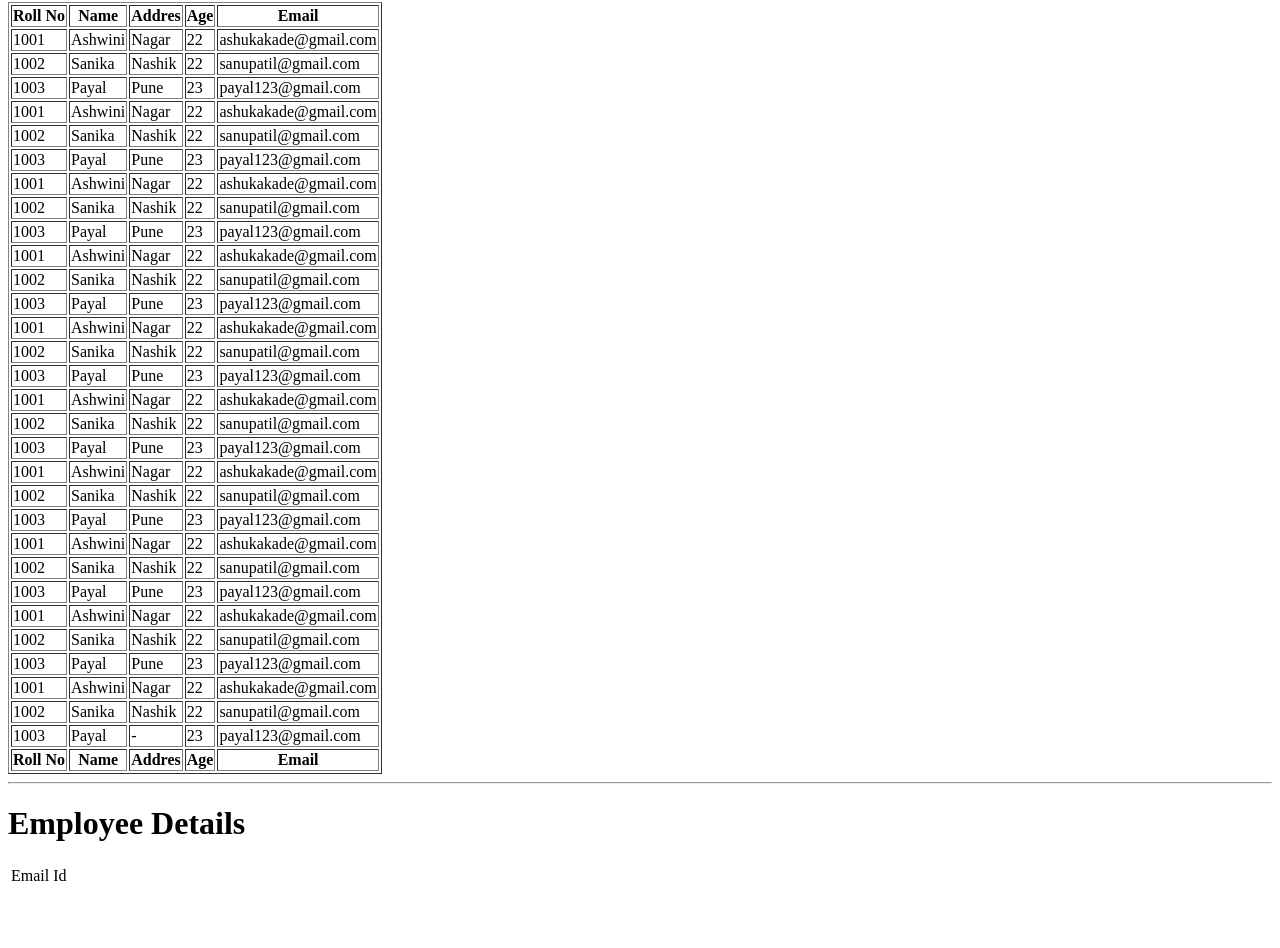
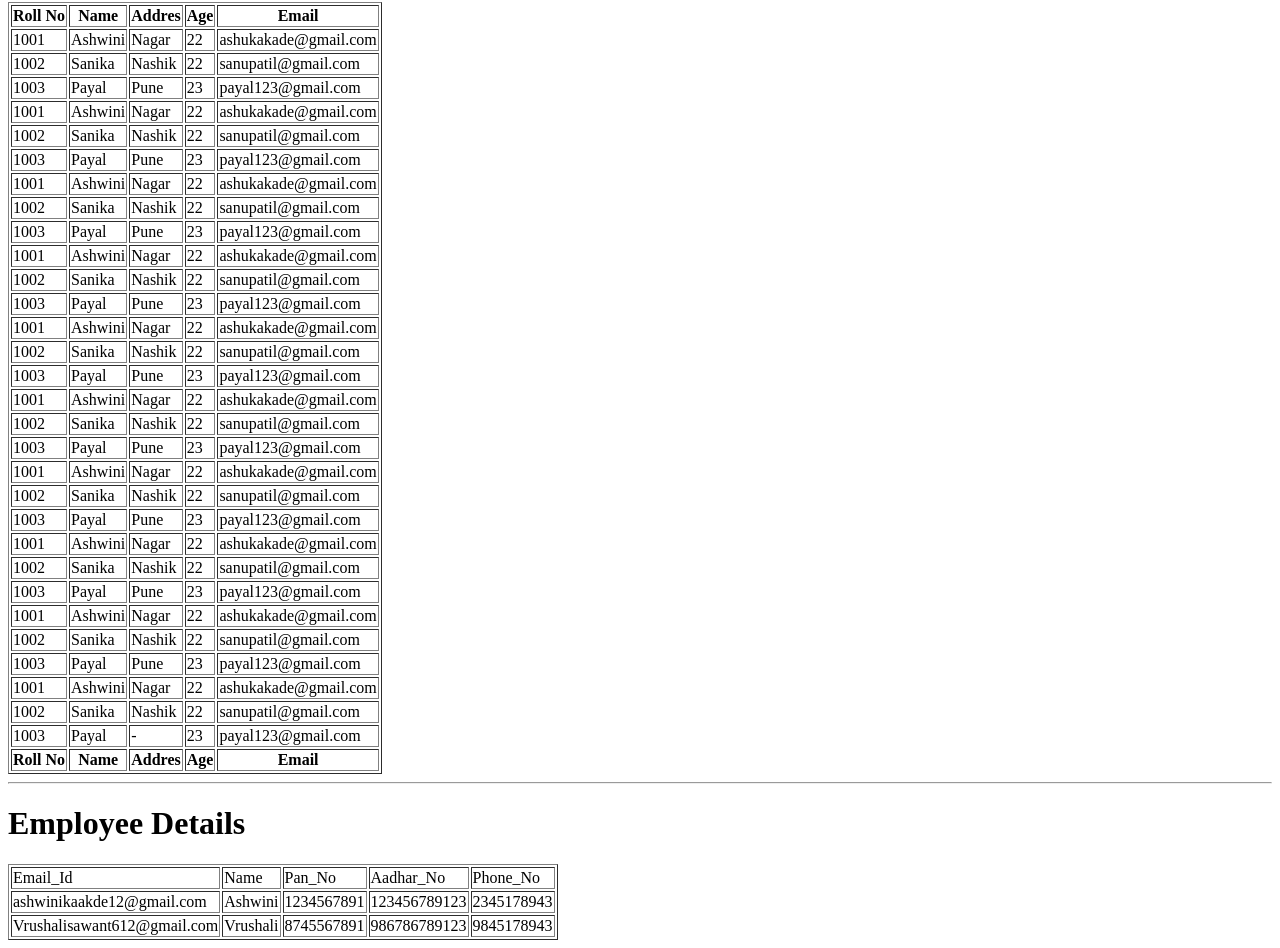
Before and after one commit to AshwiniKakade123/learning_html_code, a plain HTML site: page tabledemo.html in a window 1280 px wide. Shown: the part 78-1026 px from the top of the page. Before the commit the page ends 974 px from the top, so only its background shows below. Drawn offline with Linux system fonts and the light colour scheme.

Commit message:
add emp data

```diff
--- a/tabledemo.html
+++ b/tabledemo.html
@@ -242,12 +242,32 @@
     </table>
     <hr>
     <h1>Employee Details</h1>
-    <table>
+    <table border="1">
         <thead>
             <tr>
-                <td>Email Id</td>
+                <td>Email_Id</td>
+                <td>Name</td>
+                <td>Pan_No</td>
+                <td>Aadhar_No</td>
+                <td>Phone_No</td>
             </tr>
         </thead>
+        <tbody>
+            <tr>
+                <td>ashwinikaakde12@gmail.com</td>
+                <td>Ashwini</td>
+                <td>1234567891</td>
+                <td>123456789123</td>
+                <td>2345178943</td>
+            </tr>
+            <tr>
+                <td>Vrushalisawant612@gmail.com</td>
+                <td>Vrushali</td>
+                <td>8745567891</td>
+                <td>986786789123</td>
+                <td>9845178943</td>
+            </tr>
+        </tbody>
     </table>
 
 </body>
```
